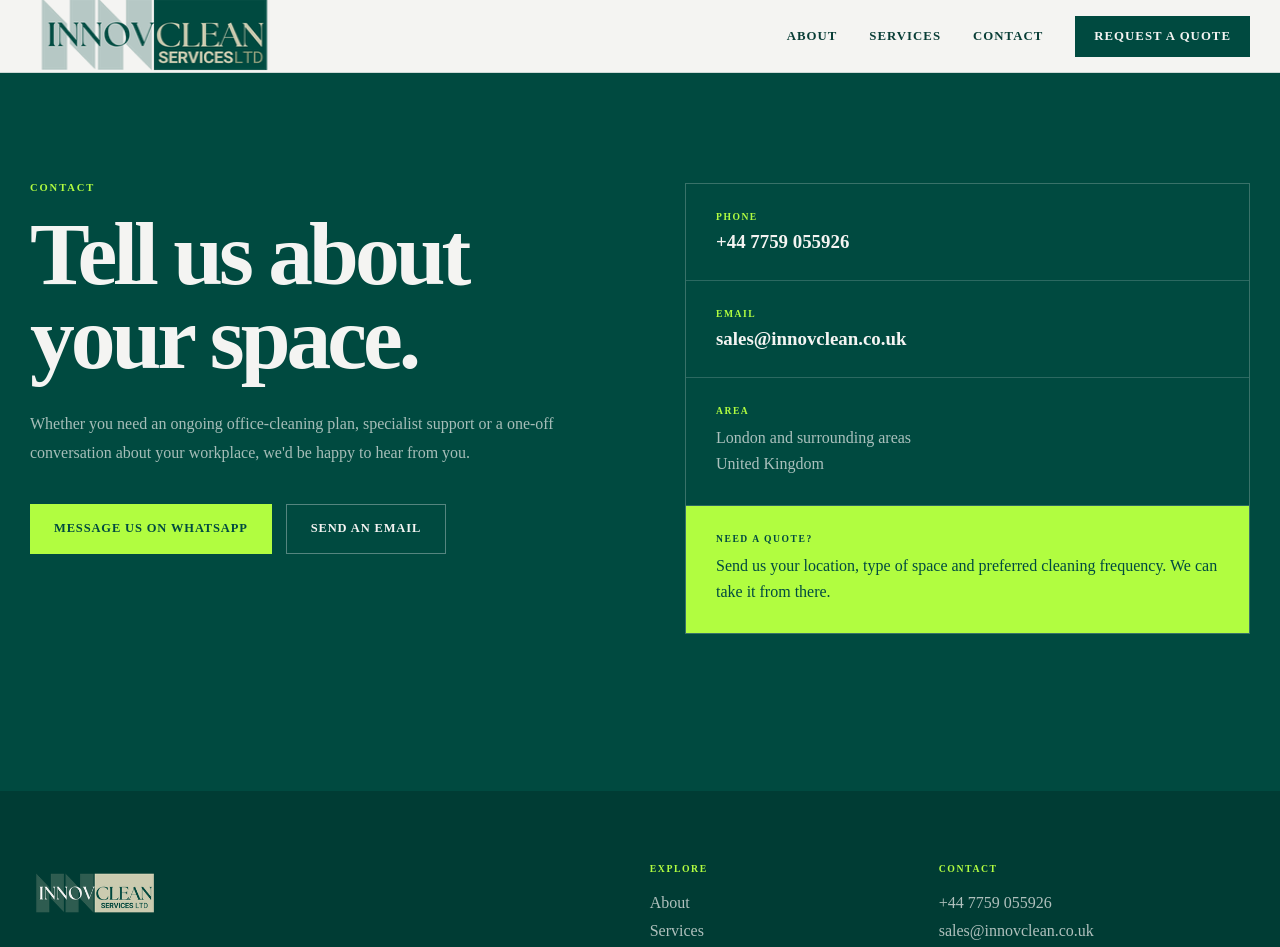
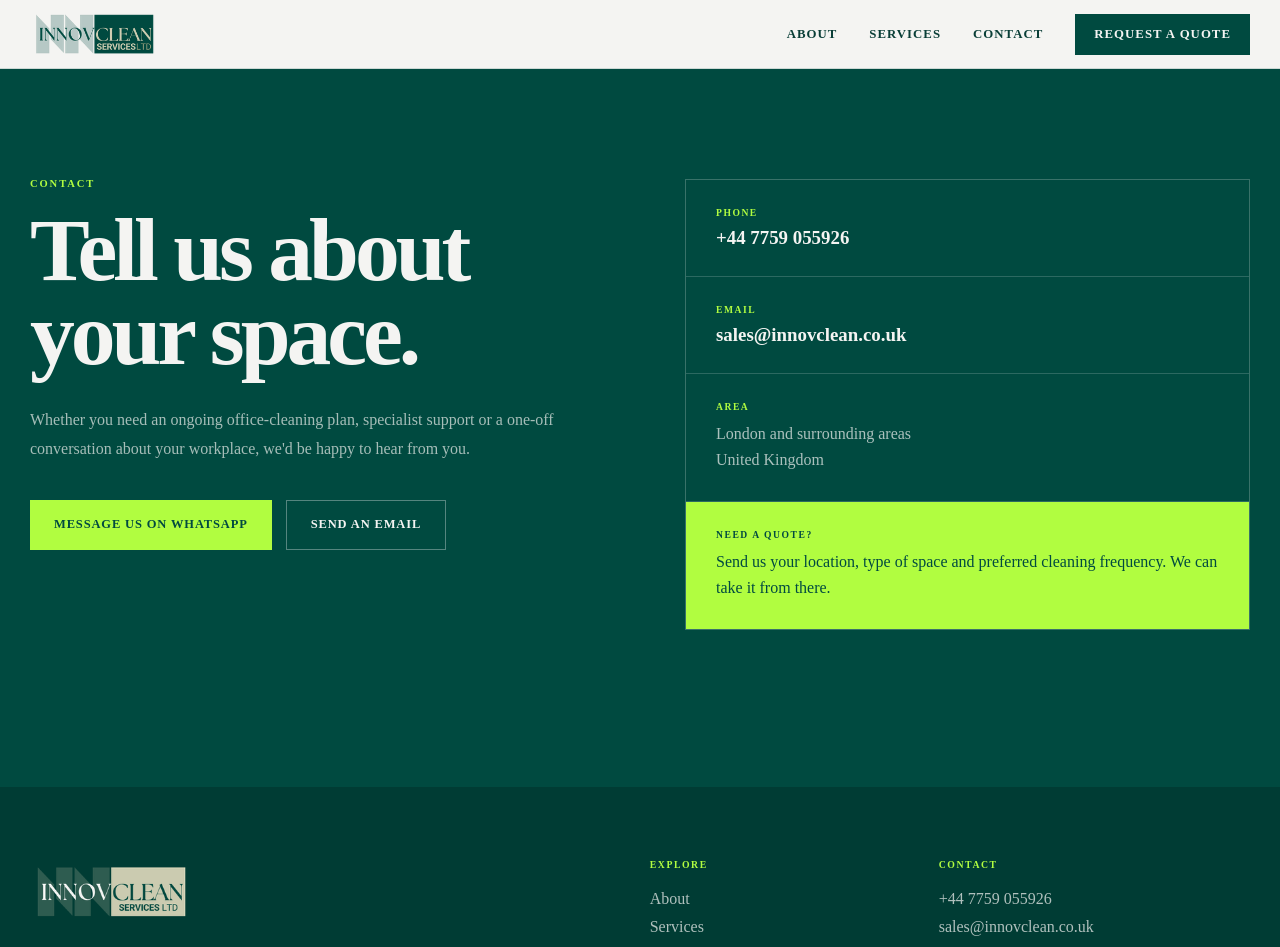
Before and after one commit to contatoagenciawin-ichthus/innovclean-site, a Next.js app: page /contact in a window 1280 px wide. Shown: the top 947 px of the page. Built offline with nearby package versions, Linux system fonts and the light colour scheme.

Commit message:
fix: constrain logo sizing and remove footer crop workaround

```diff
--- a/app/globals.css
+++ b/app/globals.css
@@ -38,51 +38,28 @@
   backdrop-filter: blur(18px);
 }
 .header-inner {
-  height: 72px;
-  min-height: 72px;
+  height: 68px;
+  min-height: 68px;
   display: flex;
   align-items: center;
   justify-content: space-between;
   gap: 32px;
 }
 
-.brand {
+.header-brand {
+  width: 150px;
+  height: 54px;
   display: inline-flex;
   align-items: center;
-  gap: 12px;
-  color: var(--green);
+  flex: 0 0 auto;
 }
-.brand-light { color: var(--paper); }
-.brand-geometry {
-  width: 42px;
-  height: 36px;
-  display: grid;
-  grid-template-columns: repeat(3, 1fr);
-  gap: 3px;
-}
-.brand-geometry i {
+.header-logo {
   display: block;
-  background: var(--mint);
-  clip-path: polygon(0 0, 100% 28%, 100% 100%, 0 72%);
-}
-.brand-geometry i:nth-child(2) { transform: translateY(4px); opacity: .78; }
-.brand-geometry i:nth-child(3) {
-  background: currentColor;
-  transform: translateY(8px);
-}
-.brand-type { display: grid; line-height: .86; }
-.brand-type strong {
-  font-family: var(--font-sans);
-  font-size: 1.38rem;
-  font-weight: 600;
-  letter-spacing: -.035em;
-}
-.brand-type small {
-  margin-top: 5px;
-  font-size: .49rem;
-  text-transform: uppercase;
-  letter-spacing: .17em;
-  font-weight: 800;
+  width: 150px;
+  height: 60px;
+  max-height: 54px;
+  object-fit: contain;
+  object-position: left center;
 }
 
 .desktop-nav {
@@ -721,24 +698,19 @@
 }
 .footer-grid > div { display: grid; align-content: start; gap: 10px; }
 .footer-brand {
-  position: relative;
-  display: block;
-  width: 205px;
+  display: inline-flex;
+  align-items: center;
+  width: 170px;
   max-width: 100%;
-  height: 62px;
-  margin-bottom: 18px;
-  overflow: hidden;
+  min-height: 68px;
+  margin-bottom: 16px;
 }
 .footer-logo {
-  position: absolute;
-  left: 0;
-  top: 4px;
   display: block;
-  width: 205px;
-  height: 54px;
+  width: 170px;
+  height: 68px;
   object-fit: contain;
   object-position: left center;
-  clip-path: inset(3px 0 2px 0);
 }
 .footer-copy { max-width: 450px; line-height: 1.75; }
 .footer-label {
@@ -796,9 +768,9 @@
 
 @media (max-width: 680px) {
   .shell { width: min(100% - 30px, 1220px); }
-  .header-inner { height: 64px; min-height: 64px; }
-  .header-brand { width: 165px; height: 38px; }
-  .header-logo { width: 165px; height: 38px; }
+  .header-inner { height: 62px; min-height: 62px; }
+  .header-brand { width: 138px; height: 48px; }
+  .header-logo { width: 138px; height: 55px; max-height: 48px; }
   .hero-v2-grid { padding: 62px 0; }
   .hero-v2 h1 { font-size: clamp(3.15rem,14vw,4.5rem); line-height: .95; }
   .hero-v2-lead { font-size: 1rem; }
```
